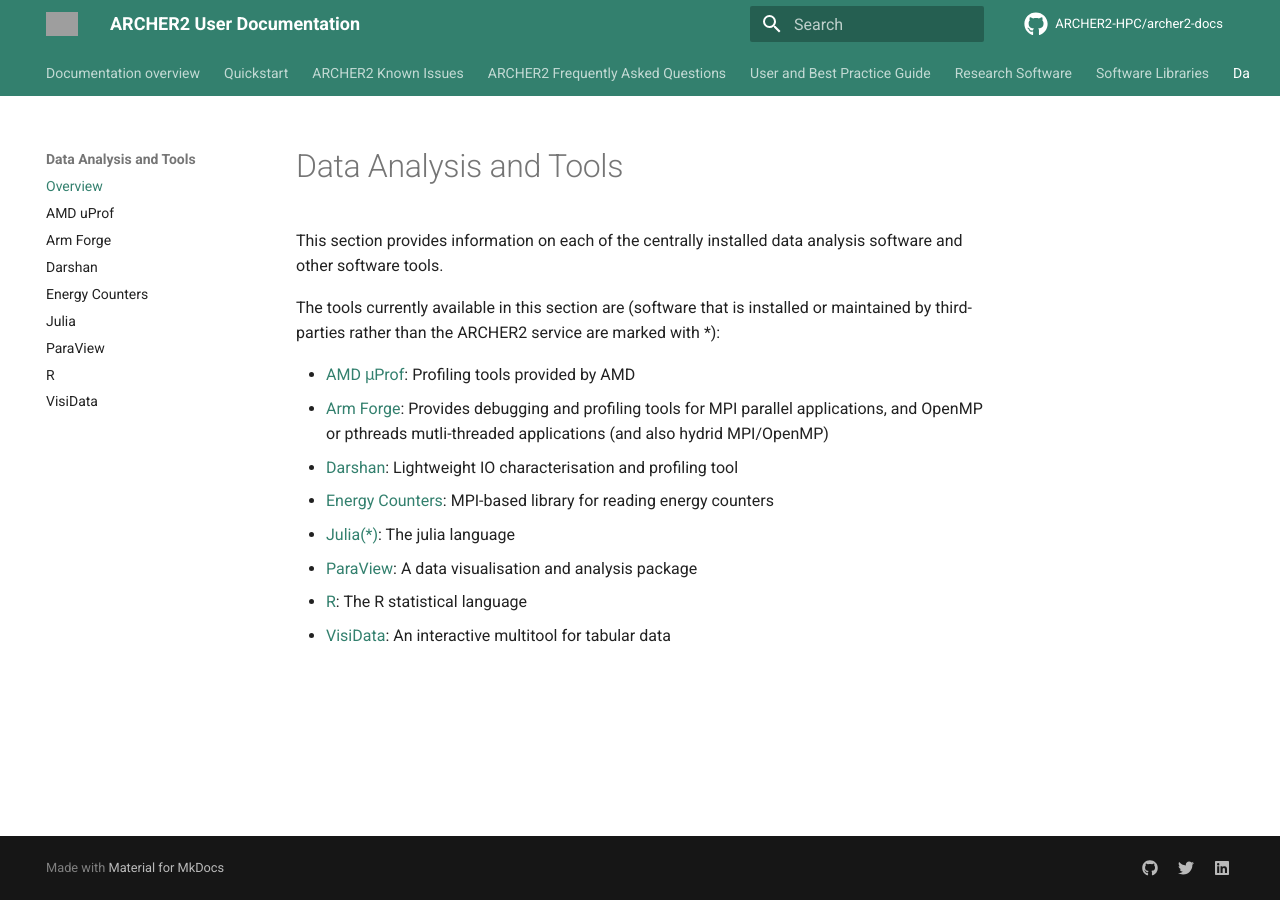
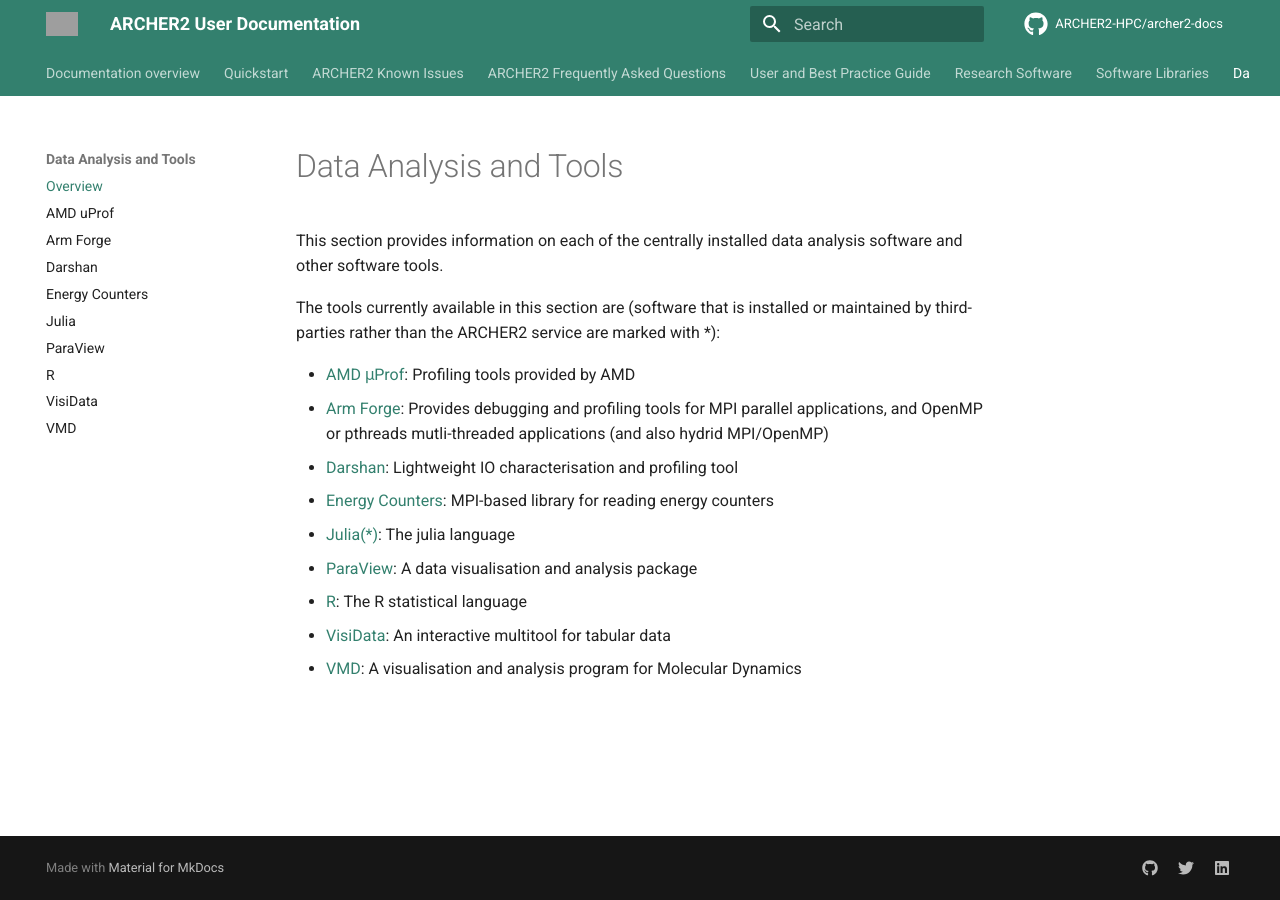
Before and after one commit to ARCHER2-HPC/archer2-docs, an MkDocs documentation site: the page built from docs/data-tools/index.md, in a window 1280 px wide. Built offline with MkDocs 1.6.1 and Material for MkDocs 9.7.7, drawn with Linux system fonts in a browser that asks for light colours; comment, search, counter and statistics services are not loaded; grey boxes are pictures that could not be loaded.

Commit message:
Added vmd to index and sidebar Fixed Julia's entry in data-tools/index.md

```diff
--- a/docs/data-tools/index.md
+++ b/docs/data-tools/index.md
@@ -11,7 +11,8 @@
 OpenMP or pthreads mutli-threaded applications (and also hydrid MPI/OpenMP)
 - [Darshan](darshan.md): Lightweight IO characterisation and profiling tool
 - [Energy Counters](pm-mpi-lib.md): MPI-based library for reading energy counters
-- [Julia(*)](julia.md): The julia language
+- [Julia(\*)](julia.md): The julia language
 - [ParaView](paraview.md): A data visualisation and analysis package
 - [R](cray-r.md): The R statistical language
 - [VisiData](visidata.md): An interactive multitool for tabular data
+- [VMD](vmd.md): A visualisation and analysis program for Molecular Dynamics
--- a/mkdocs.yml
+++ b/mkdocs.yml
@@ -125,5 +125,6 @@
     - "ParaView": data-tools/paraview.md
     - "R": data-tools/cray-r.md
     - "VisiData": data-tools/visidata.md
+    - "VMD": data-tools/vmd.md
   - "Essential Skills": essentials/index.md
   - "ARCHER2 and Publications": publish/index.md
```
